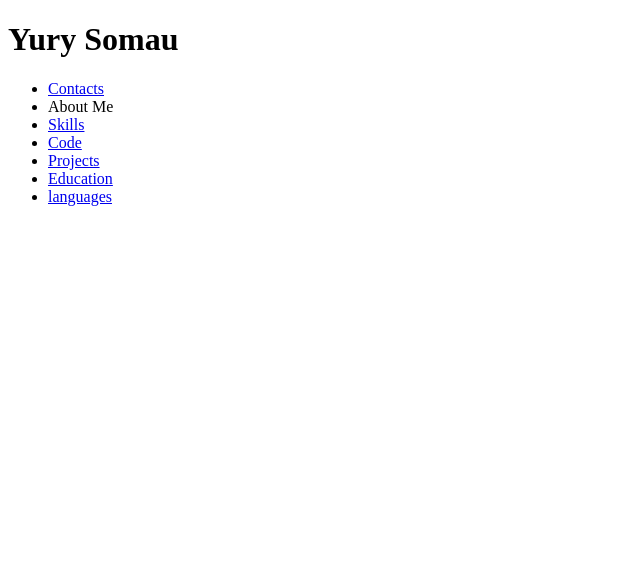
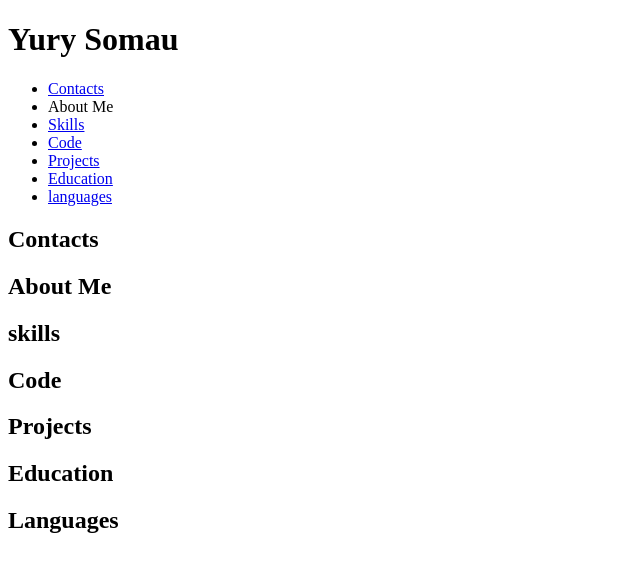
Before and after one commit to vasyaclub/rsschool-cv, a plain HTML site: page index.html in a window 1280 px wide. Shown: the whole page, without its empty margins (0-640 px from the left). Drawn offline with Linux system fonts and the light colour scheme.

Commit message:
feat: add h2 section

```diff
--- a/index.html
+++ b/index.html
@@ -23,13 +23,27 @@
         </div>
     </header>
     <main class="main">
-        <section class="contacts"></section>
-        <section class="aboutme"></section>
-        <section class="skills"></section>
-        <section class="code"></section>
-        <section class="projects"></section>
-        <section class="education"></section>
-        <section class="languages"></section>
+        <section class="contacts">
+            <h2>Contacts</h2>
+        </section>
+        <section class="aboutme">
+            <h2>About Me</h2>
+        </section>
+        <section class="skills">
+            <h2>skills</h2>
+        </section>
+        <section class="code">
+            <h2>Code</h2>
+        </section>
+        <section class="projects">
+            <h2>Projects</h2>
+        </section>
+        <section class="education">
+            <h2>Education</h2>
+        </section>
+        <section class="languages">
+            <h2>Languages</h2>
+        </section>
     </main>
     <footer class="footer"></footer>
 </body>
```
